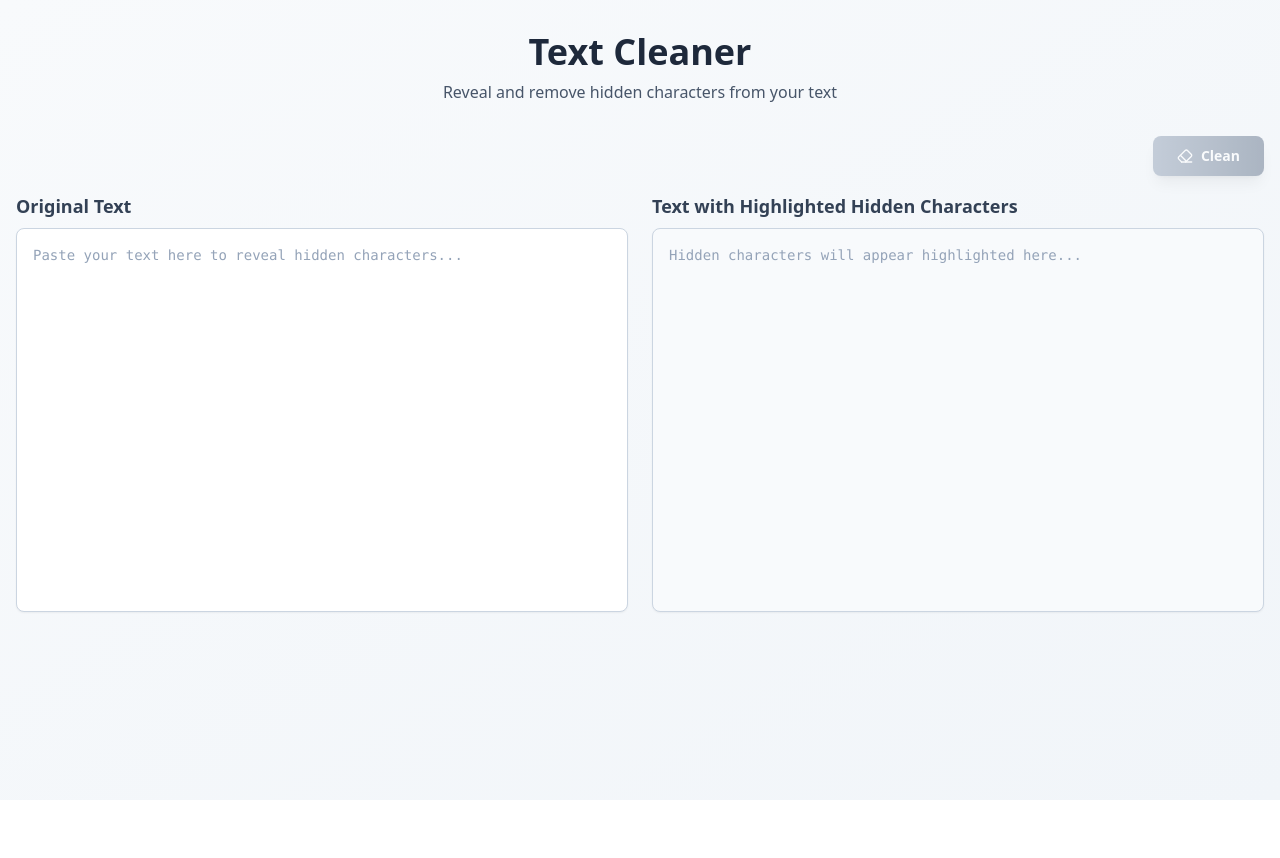
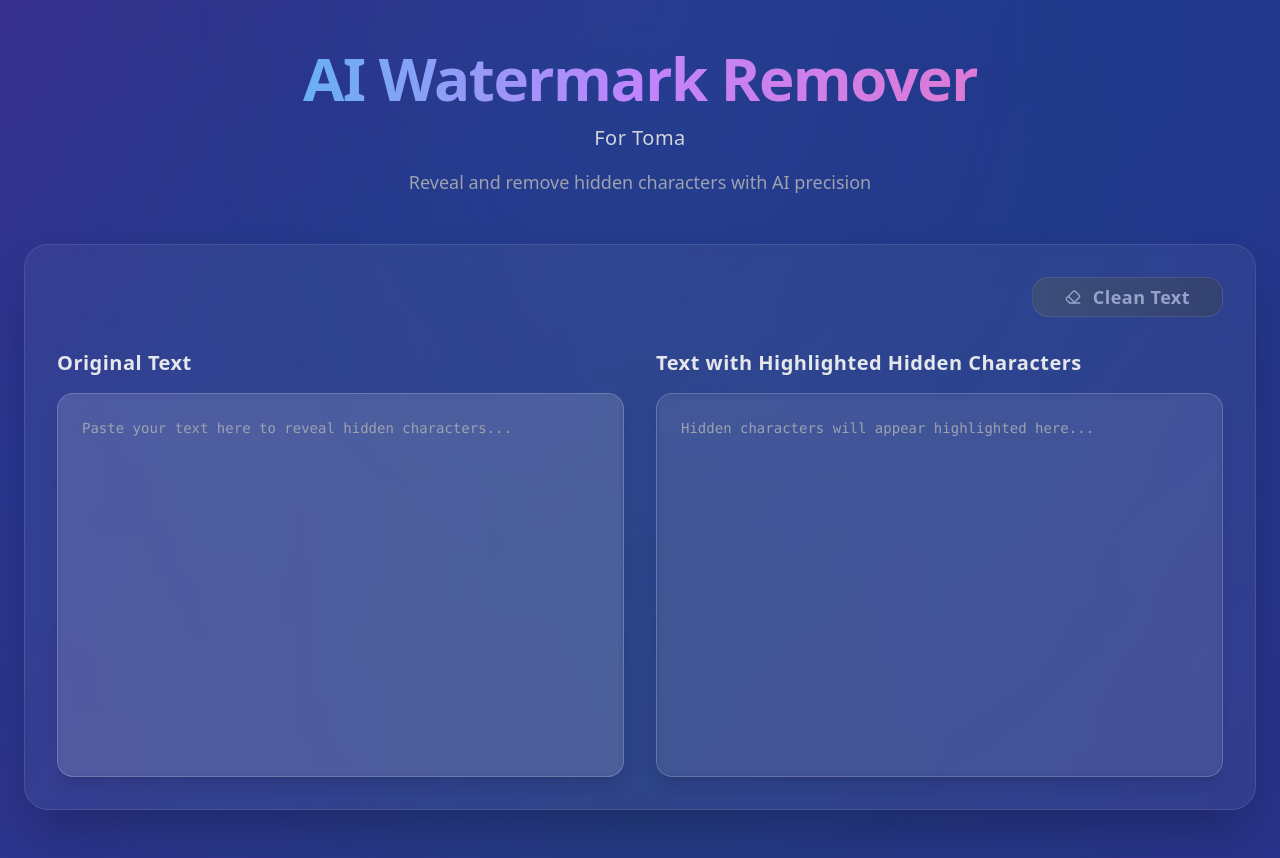
Before and after one commit to justinqpham/ai-watermark-remover, a React (Vite) app: page / in a window 1280 px wide. Before the commit the page ends 800 px from the top, so only its background shows below. Built offline with nearby package versions, Linux system fonts and the light colour scheme.

Commit message:
Refactor: Improve UI styling and branding
- Rounded corners.
- Animated gradient background.
- Harmonious fonts and colors.
- Changed app name and added a subtitle.

```diff
--- a/src/components/CleanButton.tsx
+++ b/src/components/CleanButton.tsx
@@ -14,17 +14,18 @@ const CleanButton = ({ onClick, disabled }: CleanButtonProps) => {
       onClick={onClick}
       disabled={disabled}
       className={cn(
-        "px-6 py-3 bg-gradient-to-r from-blue-600 to-blue-700",
-        "hover:from-blue-700 hover:to-blue-800",
-        "text-white font-semibold rounded-lg shadow-lg",
-        "transition-all duration-200 transform hover:scale-105",
-        "disabled:from-slate-400 disabled:to-slate-500",
-        "disabled:hover:scale-100 disabled:cursor-not-allowed",
-        "flex items-center gap-2"
+        "px-8 py-4 bg-gradient-to-r from-cyan-500 to-purple-600",
+        "hover:from-cyan-400 hover:to-purple-500",
+        "text-white font-semibold rounded-2xl shadow-2xl",
+        "transition-all duration-300 transform hover:scale-105 hover:shadow-cyan-500/25",
+        "disabled:from-gray-600 disabled:to-gray-700",
+        "disabled:hover:scale-100 disabled:cursor-not-allowed disabled:shadow-none",
+        "flex items-center gap-3 backdrop-blur-sm border border-white/20",
+        "text-lg tracking-wide"
       )}
     >
-      <Eraser size={20} />
-      Clean
+      <Eraser size={24} />
+      Clean Text
     </Button>
   );
 };
--- a/src/components/TextArea.tsx
+++ b/src/components/TextArea.tsx
@@ -18,25 +18,25 @@ const TextArea = ({ value, onChange, placeholder, isInput, showHtml = false }: T
           onChange={(e) => onChange(e.target.value)}
           placeholder={placeholder}
           className={cn(
-            "w-full h-full p-4 border border-slate-300 rounded-lg",
-            "bg-white shadow-sm resize-none font-mono text-sm",
-            "focus:ring-2 focus:ring-blue-500 focus:border-blue-500",
-            "transition-all duration-200",
-            "placeholder:text-slate-400"
+            "w-full h-full p-6 border border-white/20 rounded-2xl",
+            "bg-white/10 backdrop-blur-sm shadow-lg resize-none font-mono text-sm text-gray-100",
+            "focus:ring-2 focus:ring-cyan-400/50 focus:border-cyan-400/50",
+            "transition-all duration-300",
+            "placeholder:text-gray-400"
           )}
         />
       ) : (
         <div
           className={cn(
-            "w-full h-full p-4 border border-slate-300 rounded-lg",
-            "bg-slate-50 shadow-sm font-mono text-sm overflow-auto",
-            "whitespace-pre-wrap break-words"
+            "w-full h-full p-6 border border-white/20 rounded-2xl",
+            "bg-white/5 backdrop-blur-sm shadow-lg font-mono text-sm overflow-auto",
+            "whitespace-pre-wrap break-words text-gray-100"
           )}
         >
           {showHtml ? (
-            <div dangerouslySetInnerHTML={{ __html: value || `<span class="text-slate-400">${placeholder}</span>` }} />
+            <div dangerouslySetInnerHTML={{ __html: value || `<span class="text-gray-400">${placeholder}</span>` }} />
           ) : (
-            <span className={value ? "text-slate-900" : "text-slate-400"}>
+            <span className={value ? "text-gray-100" : "text-gray-400"}>
               {value || placeholder}
             </span>
           )}
--- a/src/components/TextCleaner.tsx
+++ b/src/components/TextCleaner.tsx
@@ -55,20 +55,20 @@ const TextCleaner = () => {
   };
 
   return (
-    <div className="max-w-7xl mx-auto">
-      <div className="flex justify-between items-center mb-4">
-        <div className="flex gap-3">
+    <div className="max-w-7xl mx-auto backdrop-blur-sm bg-white/5 rounded-3xl p-8 border border-white/10 shadow-2xl">
+      <div className="flex justify-between items-center mb-8">
+        <div className="flex gap-4">
           {showCleanNotification && (
-            <Alert className="bg-green-50 border-green-200 text-green-800 w-auto">
-              <CheckCircle className="h-4 w-4 text-green-600" />
+            <Alert className="bg-emerald-500/20 border-emerald-400/50 text-emerald-100 w-auto rounded-2xl backdrop-blur-sm">
+              <CheckCircle className="h-5 w-5 text-emerald-400" />
               <AlertDescription className="font-medium">
                 ✨ No hidden characters detected - your text is clean!
               </AlertDescription>
             </Alert>
           )}
           {hiddenCharCount > 0 && (
-            <Alert className="bg-red-50 border-red-200 text-red-800 w-auto">
-              <AlertTriangle className="h-4 w-4 text-red-600" />
+            <Alert className="bg-red-500/20 border-red-400/50 text-red-100 w-auto rounded-2xl backdrop-blur-sm">
+              <AlertTriangle className="h-5 w-5 text-red-400" />
               <AlertDescription className="font-medium">
                 🚨 {hiddenCharCount} hidden character{hiddenCharCount !== 1 ? 's' : ''} detected
               </AlertDescription>
@@ -80,9 +80,9 @@ const TextCleaner = () => {
         </div>
       </div>
 
-      <div className="grid md:grid-cols-2 gap-6">
-        <div className="space-y-2">
-          <h2 className="text-lg font-semibold text-slate-700">Original Text</h2>
+      <div className="grid md:grid-cols-2 gap-8">
+        <div className="space-y-4">
+          <h2 className="text-xl font-semibold text-gray-200 tracking-wide">Original Text</h2>
           <TextArea
             value={inputText}
             onChange={setInputText}
@@ -91,8 +91,8 @@ const TextCleaner = () => {
           />
         </div>
 
-        <div className="space-y-2">
-          <h2 className="text-lg font-semibold text-slate-700">
+        <div className="space-y-4">
+          <h2 className="text-xl font-semibold text-gray-200 tracking-wide">
             Text with Highlighted Hidden Characters
           </h2>
           <TextArea
--- a/src/pages/Index.tsx
+++ b/src/pages/Index.tsx
@@ -3,11 +3,18 @@ import TextCleaner from "../components/TextCleaner";
 
 const Index = () => {
   return (
-    <div className="min-h-screen bg-gradient-to-br from-slate-50 to-slate-100">
-      <div className="container mx-auto px-4 py-8">
-        <div className="text-center mb-8">
-          <h1 className="text-4xl font-bold text-slate-800 mb-2">Text Cleaner</h1>
-          <p className="text-slate-600">Reveal and remove hidden characters from your text</p>
+    <div className="min-h-screen bg-gradient-to-br from-purple-900 via-blue-900 to-indigo-900 animate-gradient-x relative overflow-hidden">
+      {/* Animated background elements */}
+      <div className="absolute inset-0 bg-gradient-to-r from-purple-800/20 via-cyan-800/20 to-blue-800/20 animate-pulse"></div>
+      <div className="absolute top-0 left-0 w-full h-full bg-[radial-gradient(ellipse_at_top,_var(--tw-gradient-stops))] from-purple-600/10 via-transparent to-transparent"></div>
+
+      <div className="container mx-auto px-6 py-12 relative z-10">
+        <div className="text-center mb-12">
+          <h1 className="text-6xl font-bold bg-gradient-to-r from-cyan-400 via-purple-400 to-pink-400 bg-clip-text text-transparent mb-4 tracking-tight">
+            AI Watermark Remover
+          </h1>
+          <p className="text-xl text-gray-300 font-light tracking-wide">For Toma</p>
+          <p className="text-gray-400 mt-4 text-lg">Reveal and remove hidden characters with AI precision</p>
         </div>
         <TextCleaner />
       </div>
--- a/tailwind.config.ts
+++ b/tailwind.config.ts
@@ -1,3 +1,4 @@
+
 import type { Config } from "tailwindcss";
 
 export default {
@@ -84,11 +85,22 @@ export default {
 					to: {
 						height: '0'
 					}
+				},
+				'gradient-x': {
+					'0%, 100%': {
+						'background-size': '200% 200%',
+						'background-position': 'left center'
+					},
+					'50%': {
+						'background-size': '200% 200%',
+						'background-position': 'right center'
+					}
 				}
 			},
 			animation: {
 				'accordion-down': 'accordion-down 0.2s ease-out',
-				'accordion-up': 'accordion-up 0.2s ease-out'
+				'accordion-up': 'accordion-up 0.2s ease-out',
+				'gradient-x': 'gradient-x 15s ease infinite'
 			}
 		}
 	},
```
